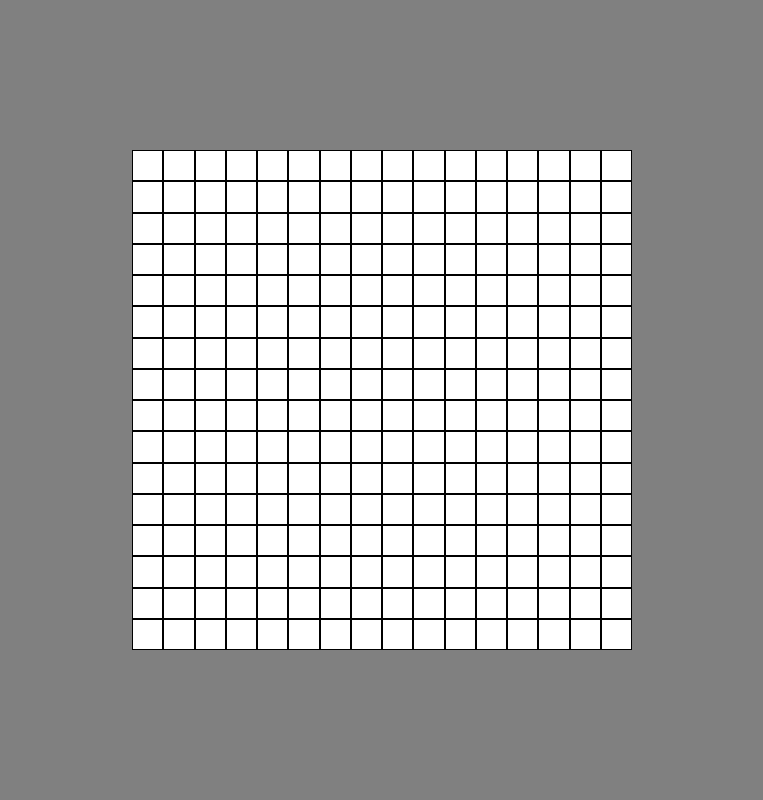
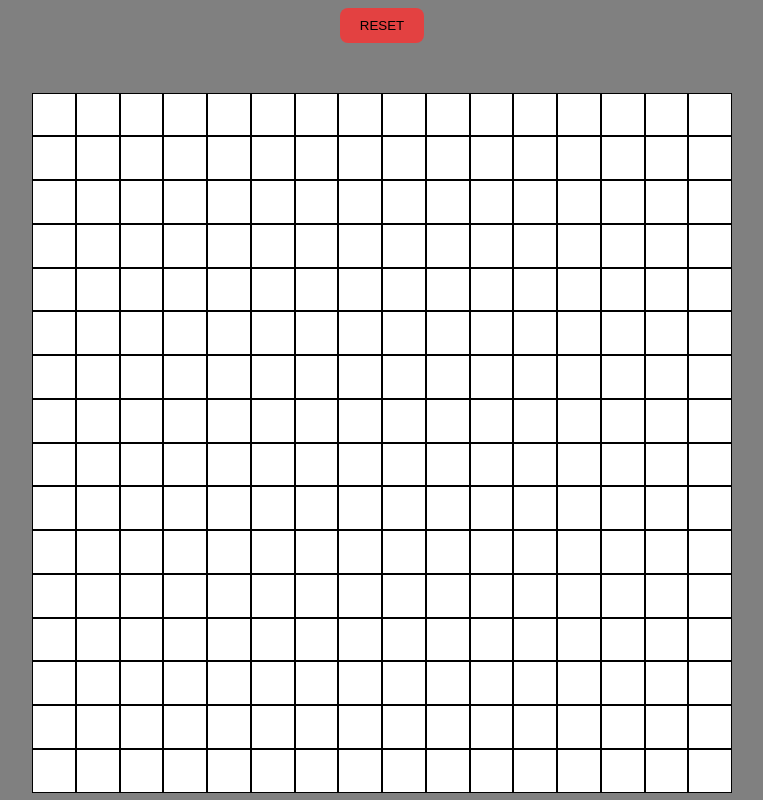
Before and after one commit to AliHassanL12/etch-a-sketch, a plain HTML site: page index.html in a window 1280 px wide. Shown: the whole page, without its empty margins (258-1021 px from the left). Drawn offline with Linux system fonts and the light colour scheme.

Commit message:
Add logic for resetting grid
This allows us to choose a new grid up to 100, and increase the n-
umber of squares per side while keeping the canvas the same size.

```diff
--- a/css/style.css
+++ b/css/style.css
@@ -9,6 +9,7 @@
 
 body {
     display: flex;
+    flex-direction: column;
     justify-content: center;
     align-items: center;
     height: 100vh;
@@ -20,8 +21,8 @@ body {
 .container {
     display: flex;
     flex-direction: column;
-    width: 500px;
-    height: 500px;
+    width: 700px;
+    height: 700px;
 }
 
 .gridContainer {
@@ -38,3 +39,11 @@ body {
 .hoveredSquare {
     background-color: aqua;
 }
+
+.resetButton {
+    margin-bottom: 50px;
+    padding: 10px 20px;
+    border-radius: 8px;
+    border: none;
+    background-color: rgb(227, 65, 65);
+}
--- a/index.html
+++ b/index.html
@@ -8,6 +8,7 @@
     <title>Etch-a-Sketch Odin Project</title>
 </head>
 <body>
+    <button class="resetButton">RESET</button>
     <div class="container"></div>
 </body>
 </html>
--- a/javascript/javascript.js
+++ b/javascript/javascript.js
@@ -1,10 +1,12 @@
 const container = document.querySelector('.container')
 
-for (let i = 1; i <= 16; i++) {
+
+function createGrid(numberOfSqrs = 16) {
+    for (let i = 1; i <= numberOfSqrs; i++) {
         const gridContainer = document.createElement('div');
         gridContainer.setAttribute('class', 'gridContainer');
         container.appendChild(gridContainer);
-    for (let j = 1; j <= 16; j++) {
+        for (let j = 1; j <= numberOfSqrs; j++) {
             const div = document.createElement('div');
             div.setAttribute('class', 'gridSquare');
             gridContainer.appendChild(div);
@@ -18,3 +20,23 @@ squares.forEach((square) => {
             square.classList.add('hoveredSquare');
         })
     })
+}
+
+function deleteGrid() {
+    const gridContainers = document.querySelectorAll('.gridContainer');
+    gridContainers.forEach((gridContainer) => {
+        gridContainer.remove();
+    })
+}
+
+const resetButton = document.querySelector('.resetButton');
+
+resetButton.addEventListener('click', () => {
+    const getNewGridSize = +prompt('How many squares would you like per side?');
+    if (getNewGridSize <= 100) {
+        deleteGrid();
+        createGrid(getNewGridSize);
+    }
+})
+
+createGrid();
```
Lines whose indentation alone changed are shown as unchanged.
